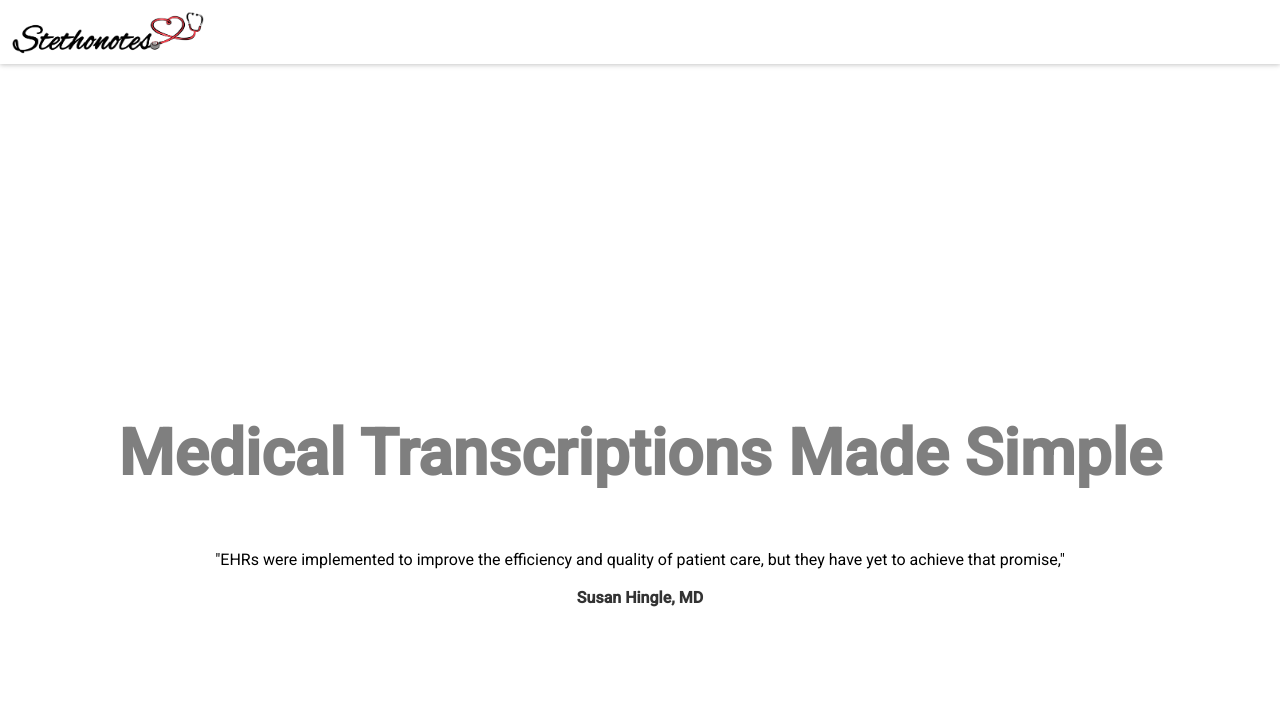
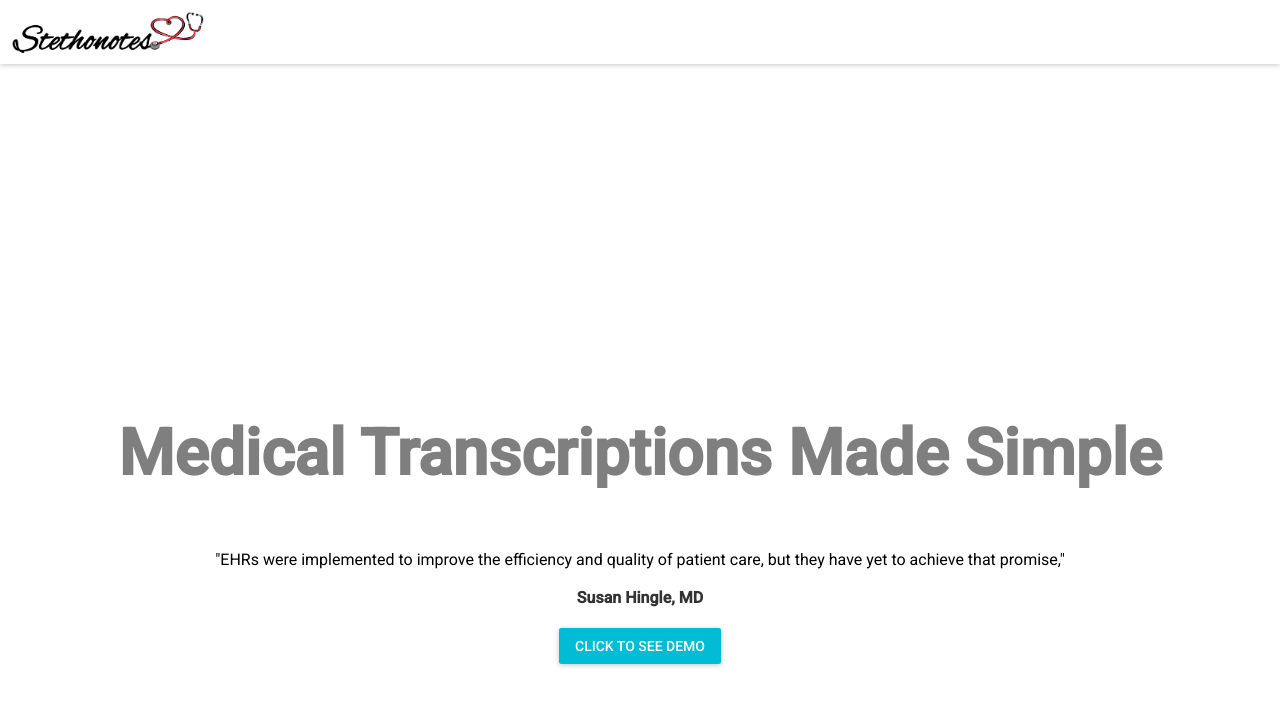
Before and after one commit to legitatx/stethonotes, a React (Create React App) app: page / in a window 1280 px wide. Shown: the top 706 px of the page. Built offline with nearby package versions, Linux system fonts and the light colour scheme.

Commit message:
add demo button

```diff
--- a/src/components/About.js
+++ b/src/components/About.js
@@ -1,4 +1,6 @@
 import React from 'react';
+import { Link } from 'react-router-dom';
+import RaisedButton from 'material-ui/RaisedButton';
 import Header from './Header';
 
 const About = () => (
@@ -14,6 +16,11 @@ const About = () => (
     <h4 style={{ color: 'rgba(0,0,0,0.8)', marginTop: '0.2em' }}>
       Susan Hingle, MD
     </h4>
+    <RaisedButton
+      label='Click to See Demo'
+      primary={true}
+      containerElement={<Link to='/patients' />}
+    />
   </div>
 );
 
```
